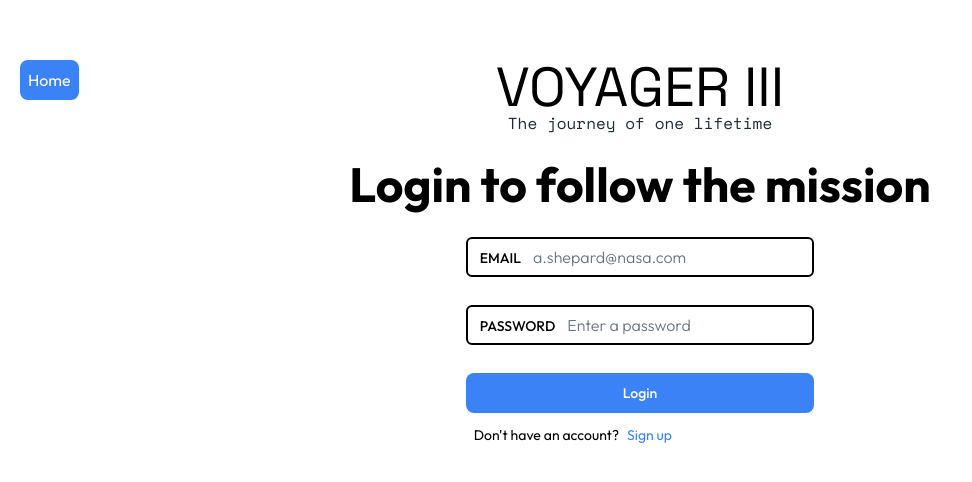
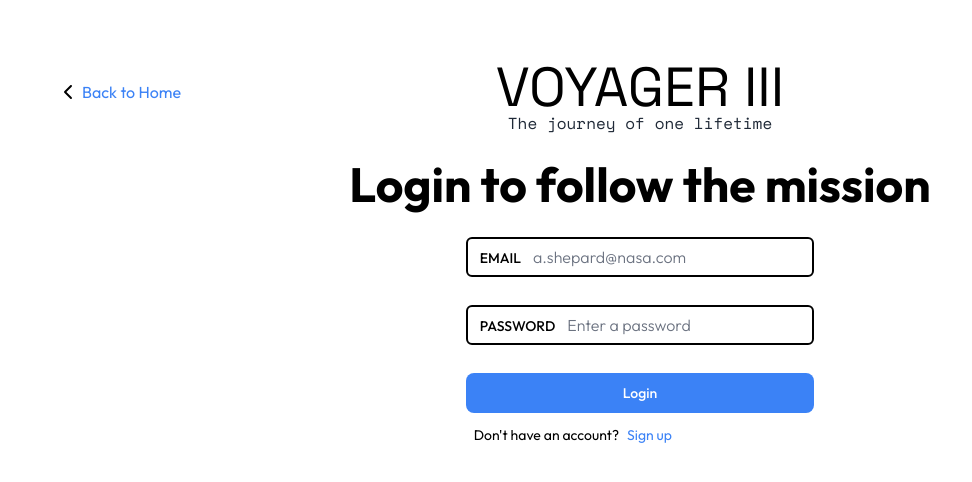
Before and after one commit to flynno-io/voyager-3, a Next.js app: page /login in a window 1280 px wide. Shown: the top 482 px of the page, without its empty margins (0-972 px from the left). Built offline with nearby package versions, Linux system fonts and the light colour scheme; no server answers.

Commit message:
added "Go back Home" button to login page

```diff
--- a/src/app/login/page.tsx
+++ b/src/app/login/page.tsx
@@ -2,6 +2,8 @@ import LoginForm from "@/ui/login-signup/login-form"
 import VoyagerLogo from "@/ui/voyager-logo"
 import type { Metadata } from "next"
 import Link from "next/link"
+import { FontAwesomeIcon } from "@fortawesome/react-fontawesome"
+import { faChevronLeft } from "@fortawesome/free-solid-svg-icons"
 
 export const meta: Metadata = {
   title: "Login",
@@ -11,12 +13,17 @@ export const meta: Metadata = {
 export default function Page() {
   return (
     <section className="relative mx-5 my-10 flex h-screen flex-col items-center justify-start space-y-5">
-      <Link
-        className={`absolute left-0 top-5 min-w-fit rounded-lg bg-blue-500 p-2 text-white`}
-        href="/"
+      <div
+        className={`group absolute left-5 top-5 m-5 flex w-fit cursor-pointer items-center justify-start space-x-1`}
       >
-        Home
-      </Link>
+        <FontAwesomeIcon
+          className={`m-1 transition-all duration-300 ease-in-out group-hover:me-3`}
+          icon={faChevronLeft}
+        />
+        <Link href="/" className="text-blue-500">
+          Back to Home
+        </Link>
+      </div>
       <VoyagerLogo />
       <h1
         className={`w-full px-10 text-center text-5xl font-bold leading-snug md:px-5`}
```
